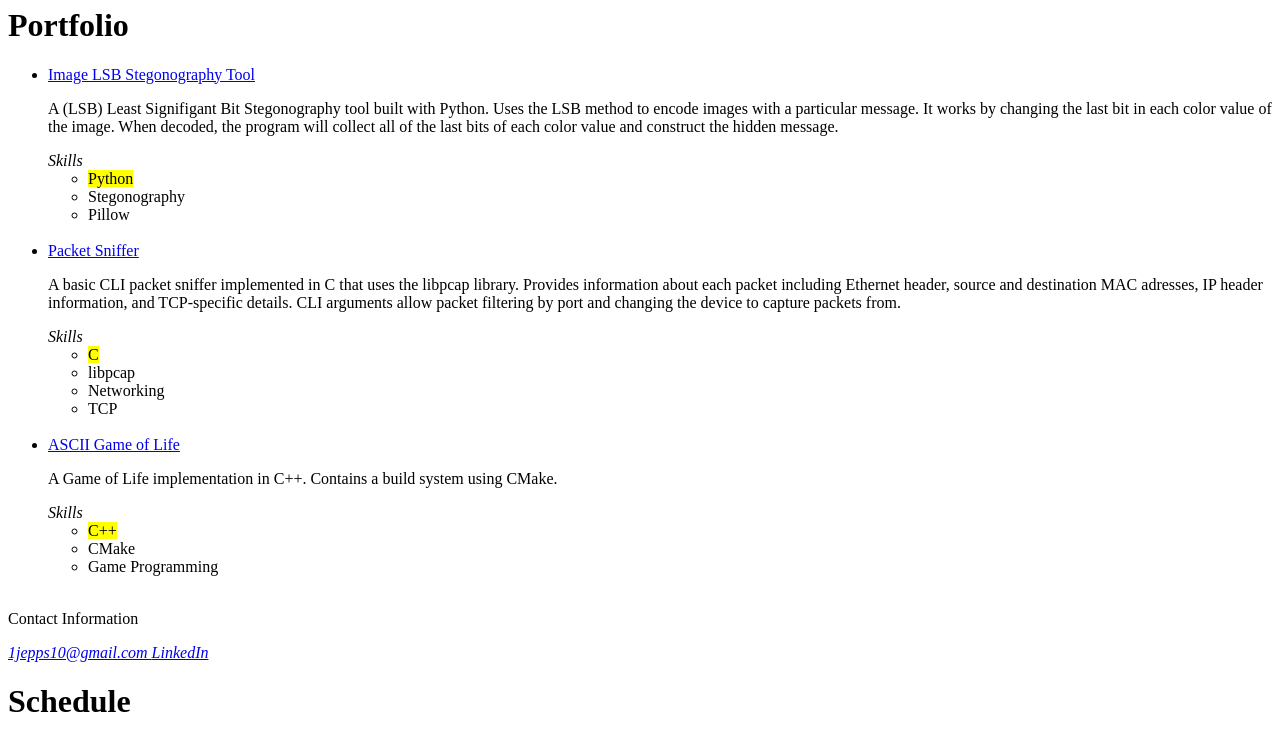
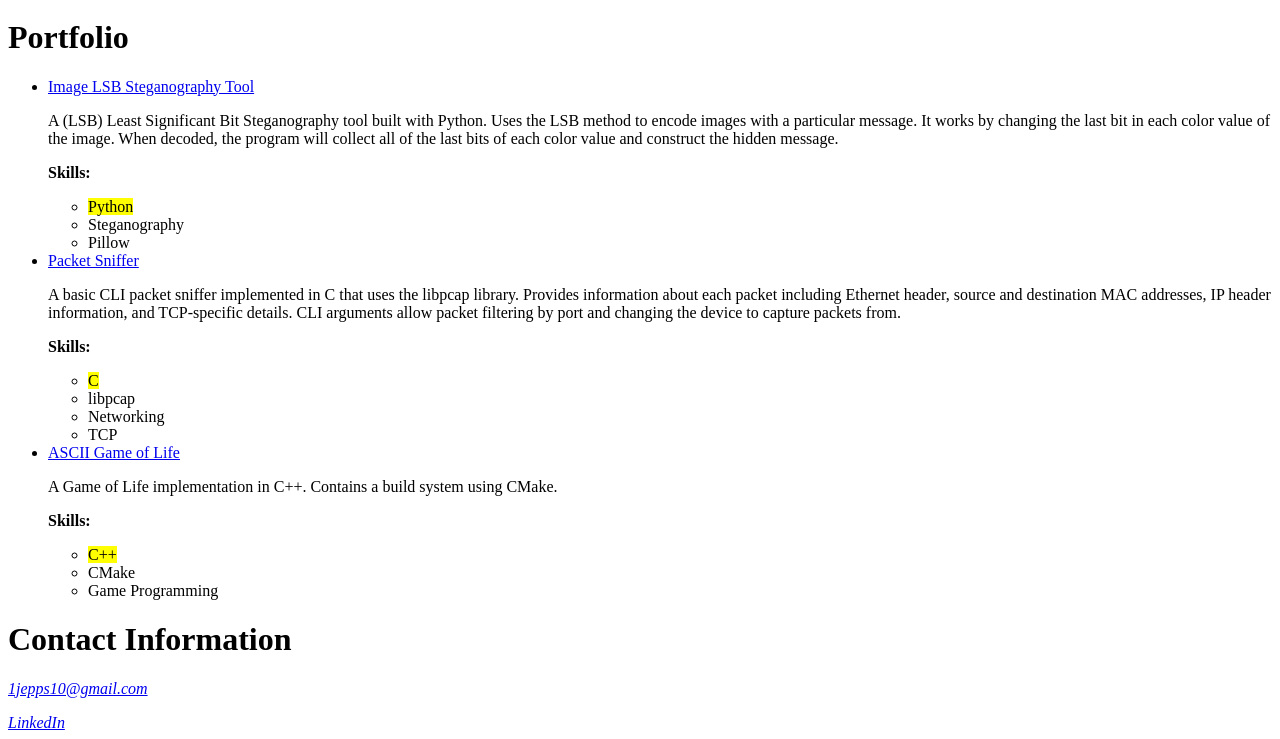
Before and after one commit to 1jepps0/CSCI225, a plain HTML site: page index.html in a window 1280 px wide. Shown: the part 766-1505 px from the top of the page. Drawn offline with Linux system fonts and the light colour scheme.

Commit message:
fixed validation errors

```diff
--- a/index.html
+++ b/index.html
@@ -1,191 +1,183 @@
-<html>
+<!DOCTYPE html>
+<html lang="en">
 
 <head>
-	<title> CSCI225 Homepage of Jacob </title>
+	<meta charset="UTF-8">
+	<title>CSCI225 Homepage of Jacob</title>
 </head>
 
 <body>
 
 	<div class="navbar">
 		<ul>
-			<li> <a href="https://www.usca.edu"> USCA </a> </li>
-			<li> <a href="/Assignment.html"> Assignment </a> </li>
-			<li> <a href="/Contact.html"> Contact </a> </li>
-			<li> <a href="https://www.github.com/1jepps0"> Github </a> </li>
-			<li> <a href="https://www.github.com/1jepps0/CSCI225"> Repository </a> </li>
+			<li><a href="https://www.usca.edu">USCA</a></li>
+			<li><a href="#assignment">Assignment</a></li>
+			<li><a href="#contact">Contact</a></li>
+			<li><a href="https://www.github.com/1jepps0">Github</a></li>
+			<li><a href="https://www.github.com/1jepps0/CSCI225">Repository</a></li>
 		</ul>
 	</div>
 
 	<div class="introduction">
-		<h1> Introduction </h1>
+		<h1>Introduction</h1>
 		<p>
 			Hello, my name is Jacob. I'm a Cybersecurity student and SOC (Security Operations Center) analyst. I enjoy
 			learning new things and deep diving into a topic. One of my favorite things to learn about is new and interesting
 			software vulnerabilities.
 		</p>
-		<img src="img/zeroday.webp"> </img>
+		<img src="img/zeroday.webp" alt="Illustration of zero-day vulnerability">
 	</div>
 
 	<div class="assignment">
-		<h1> Assignment </h1>
+		<h1 id="assignment">Assignment</h1>
 		<ol>
-			<li> <a href="/Assignment1.pdf"> Assignment 1 </a> </li>
+			<li><a href="/Assignment1.pdf">Assignment 1</a></li>
 		</ol>
 	</div>
 
 	<div class="portfolio">
-		<h1> Portfolio </h1>
+		<h1>Portfolio</h1>
 		<ul>
-			<li> <a href="https://github.com/1jepps0/Python-LSB-Stego/"> Image LSB Stegonography Tool </a>
+			<li>
+				<a href="https://github.com/1jepps0/Python-LSB-Stego/">Image LSB Steganography Tool</a>
+				<p>
+					A (LSB) Least Significant Bit Steganography tool built with Python. Uses the LSB method to encode images
+					with a particular message. It works by changing the last bit in each color value of the image. When decoded,
+					the program will collect all of the last bits of each color value and construct the hidden message.
+				</p>
+				<p><strong>Skills:</strong></p>
+				<ul>
+					<li><mark>Python</mark></li>
+					<li>Steganography</li>
+					<li>Pillow</li>
+				</ul>
 			</li>
 
-			<p>
-				A (LSB) Least Signifigant Bit Stegonography tool built with Python. Uses the LSB method to encode images with a
-				particular message. It works by changing the last bit in each color value of the image. When decoded, the
-				program will collect all of the last bits of each color value and construct the hidden message.
-			</p>
-
-			<em> Skills </em>
-			<ul>
-				<li> <mark> Python <mark /> </li>
-				<li> Stegonography </li>
-				<li> Pillow </li>
-			</ul>
-			<br />
-
-
-			<li> <a href="https://github.com/1jepps0/packet_sniffer/"> Packet Sniffer </a> </li>
+			<li>
+				<a href="https://github.com/1jepps0/packet_sniffer/">Packet Sniffer</a>
 				<p>
 					A basic CLI packet sniffer implemented in C that uses the libpcap library. Provides information about each
-				packet including Ethernet header, source and destination MAC adresses, IP header information, and TCP-specific
-				details. CLI arguments allow packet filtering by port and changing the device to capture packets from.
+					packet including Ethernet header, source and destination MAC addresses, IP header information, and
+					TCP-specific details. CLI arguments allow packet filtering by port and changing the device to capture
+					packets from.
 				</p>
+				<p><strong>Skills:</strong></p>
+				<ul>
+					<li><mark>C</mark></li>
+					<li>libpcap</li>
+					<li>Networking</li>
+					<li>TCP</li>
+				</ul>
+			</li>
 
-			<em> Skills </em>
-			<ul>
-				<li> <mark> C <mark /> </li>
-				<li> libpcap </li>
-				<li> Networking </li>
-				<li> TCP </li>
-			</ul>
-			<br />
-
-			<li> <a href="https://github.com/1jepps0/ascii-game-of-life/"> ASCII Game of Life </a> </li>
+			<li>
+				<a href="https://github.com/1jepps0/ascii-game-of-life/">ASCII Game of Life</a>
 				<p>
 					A Game of Life implementation in C++. Contains a build system using CMake.
 				</p>
-
-			<em> Skills </em>
+				<p><strong>Skills:</strong></p>
 				<ul>
-				<li> <mark> C++ </mark> </li>
-				<li> CMake </li>
-				<li> Game Programming </li>
+					<li><mark>C++</mark></li>
+					<li>CMake</li>
+					<li>Game Programming</li>
 				</ul>
-			<br />
-
+			</li>
 		</ul>
-
 	</div>
 
 	<div class="contact">
-		<p> Contact Information </p>
+		<h1 id="contact">Contact Information</h1>
 		<address>
-			<a href="mailto:1jepps10@gmail.com"> 1jepps10@gmail.com </a>
-			<a href="https://www.linkedin.com/in/jacob-epps-26b416287/"> LinkedIn </a>
+			<p><a href="mailto:1jepps10@gmail.com">1jepps10@gmail.com</a></p>
+			<p><a href="https://www.linkedin.com/in/jacob-epps-26b416287/">LinkedIn</a></p>
 		</address>
 	</div>
 
 	<div class="schedule">
-		<h1> Schedule </h1>
+		<h1>Schedule</h1>
 		<table border="1">
-
 			<tr>
-				<th> </th>
-				<th> Monday </th>
-				<th> Tuesday </th>
-				<th> Wednesday </th>
-				<th> Thursday </th>
+				<th></th>
+				<th>Monday</th>
+				<th>Tuesday</th>
+				<th>Wednesday</th>
+				<th>Thursday</th>
 			</tr>
 
 			<tr>
-				<td> 8:00 - 9:00 </td>
-				<td> </td>
-				<td> Computer Organization </td>
-				<td> </td>
-				<td> Computer Organization </td>
+				<td>8:00 - 9:00</td>
+				<td></td>
+				<td>Computer Organization</td>
+				<td></td>
+				<td>Computer Organization</td>
 			</tr>
 
 			<tr>
-				<td> 9:00 - 10:00 </td>
-				<td> </td>
-				<td> </td>
-				<td> </td>
-				<td> </td>
+				<td>9:00 - 10:00</td>
+				<td></td>
+				<td></td>
+				<td></td>
+				<td></td>
 			</tr>
 
 			<tr>
-				<td> 10:00 - 11:00 </td>
-				<td> </td>
-				<td> </td>
-				<td> </td>
-				<td> </td>
+				<td>10:00 - 11:00</td>
+				<td></td>
+				<td></td>
+				<td></td>
+				<td></td>
 			</tr>
 
 			<tr>
-				<td> 11:00 - 12:00 </td>
-				<td> </td>
-				<td> </td>
-				<td> </td>
-				<td> </td>
+				<td>11:00 - 12:00</td>
+				<td></td>
+				<td></td>
+				<td></td>
+				<td></td>
 			</tr>
 
 			<tr>
-				<td> 12:00 - 1:00 </td>
-				<td> Web Development </td>
-				<td> </td>
-				<td> Web Development </td>
-				<td> </td>
+				<td>12:00 - 1:00</td>
+				<td>Web Development</td>
+				<td></td>
+				<td>Web Development</td>
+				<td></td>
 			</tr>
 
 			<tr>
-				<td> 1:00 - 2:00 </td>
-				<td> </td>
-				<td> </td>
-				<td> </td>
-				<td> </td>
+				<td>1:00 - 2:00</td>
+				<td></td>
+				<td></td>
+				<td></td>
+				<td></td>
 			</tr>
 
 			<tr>
-				<td> 2:00 - 3:00 </td>
-				<td> </td>
-				<td> </td>
-				<td> </td>
-				<td> </td>
+				<td>2:00 - 3:00</td>
+				<td></td>
+				<td></td>
+				<td></td>
+				<td></td>
 			</tr>
 
 			<tr>
-				<td> 3:00 - 4:00 </td>
-				<td rowspan="2"> Linear Algebra </td>
-				<td> Operating Systems </td>
-				<td rowspan="2"> Linear Algebra </td>
-				<td> Operating Systems </td>
+				<td>3:00 - 4:00</td>
+				<td rowspan="2">Linear Algebra</td>
+				<td>Operating Systems</td>
+				<td rowspan="2">Linear Algebra</td>
+				<td>Operating Systems</td>
 			</tr>
 
 			<tr>
-				<td> 4:00 - 5:00 </td>
-				<td> </td>
-				<td> </td>
+				<td>4:00 - 5:00</td>
+				<td></td>
+				<td></td>
 			</tr>
-
-
 		</table>
-
-		<br />
 
 		<footer>
 			<small>&copy; Copyright 2025, Jacob Epps. All rights reserved.</small>
 		</footer>
-
 	</div>
 </body>
 
```
Also changed, not shown: 1 other file. Lines whose indentation alone changed are shown as unchanged.
